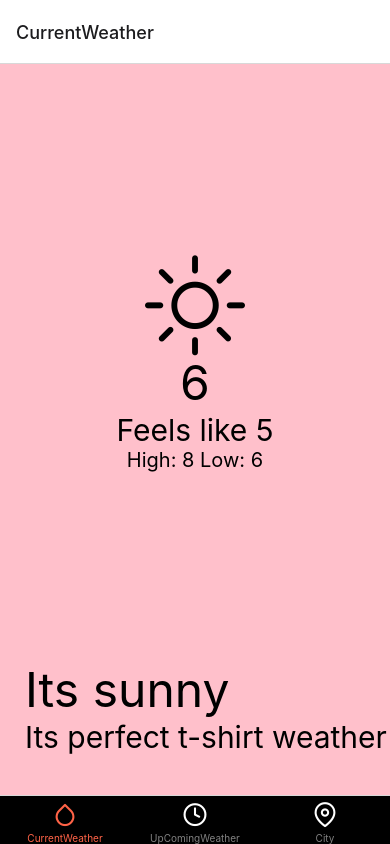
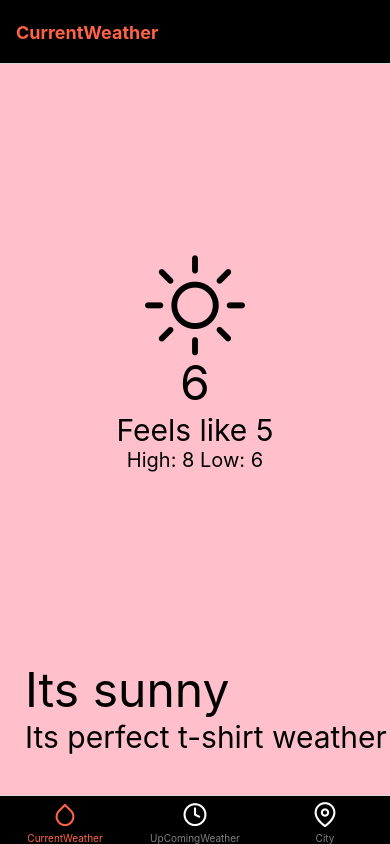
Before and after one commit to anuradha151/weather-app-rn, a React Native app: screen / in a window 390 px wide. Built offline with nearby package versions, Linux system fonts and the light colour scheme.

Commit message:
Feature : add tabs

```diff
--- a/src/components/Tabs.js
+++ b/src/components/Tabs.js
@@ -18,7 +18,15 @@ const Tabs = () => {
                 tabBarStyle: {
                     backgroundColor: 'black',
                 },
+                headerStyle: {
+                    backgroundColor: 'black',
+                },
+                headerTitleStyle: {
+                    fontWeight: 'bold',
+                    fintSize: 25,
+                    color: 'tomato'
 
+                }
             }}
         >
             <Tab.Screen name="CurrentWeather" component={CurrentWeather} options={{
```
